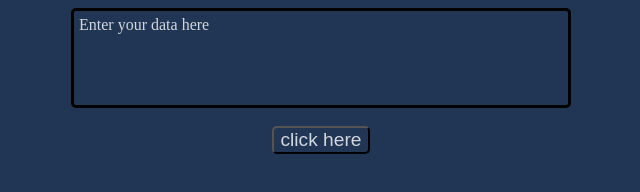
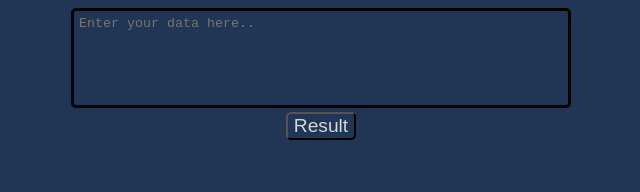
Before and after one commit to KaraBala10/Statistics, a plain HTML site: page index1.html in a window 1280 px wide. Shown: the whole page, without its empty margins (319-959 px from the left). Drawn offline with Linux system fonts and the light colour scheme.

Commit message:
Update index1.html

```diff
--- a/index1.html
+++ b/index1.html
@@ -1,5 +1,6 @@
 <!DOCTYPE html>
 <html lang="en">
+
 <head>
     <meta charset="UTF-8">
     <meta http-equiv="X-UA-Compatible" content="IE=edge">
@@ -7,9 +8,11 @@
     <title>Home Page</title>
     <link rel="stylesheet" href="style.css">
 </head>
+
 <body>
-    <div id = "textarea" contentEditable=true data-text="Enter your data here"></div>
+    <textarea id="textarea" cols="80" rows="10" placeholder="Enter your data here.."></textarea>
     <br>
-    <button onclick="window.location.href = 'index2.html';">click here</button>
+    <button onclick="window.location.href = 'index2.html';">Result</button>
 </body>
+
 </html>
```
